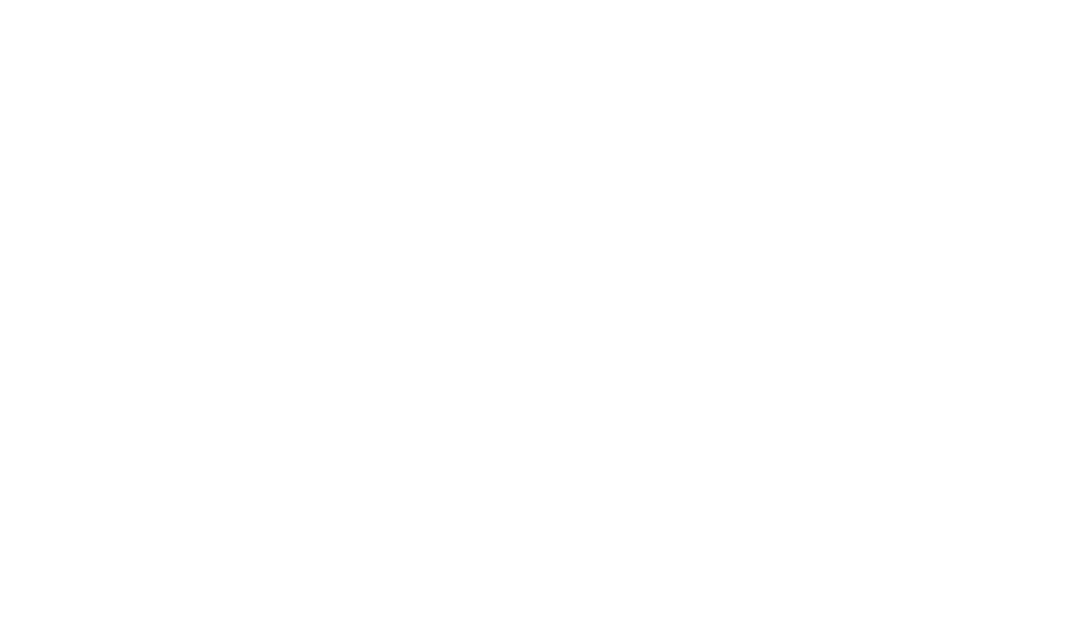
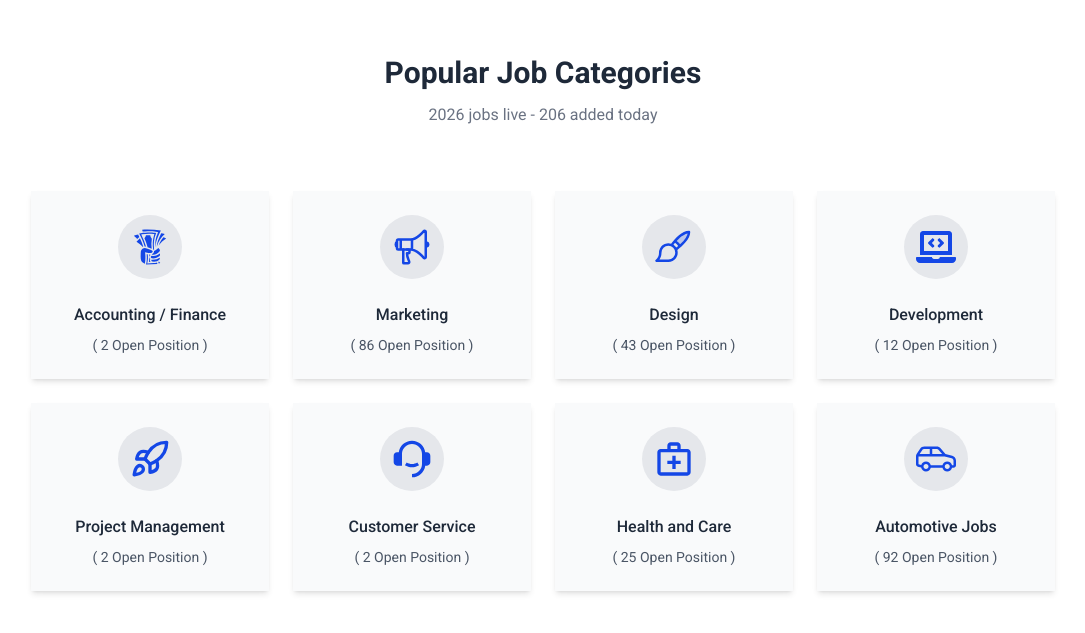
Before and after one commit to RincyPradeep/job-portal, a Next.js app: page / in a window 1280 px wide. Shown: the part 809-1442 px from the top of the page, without its empty margins (97-1182 px from the left). Before the commit the page ends 800 px from the top, so only its background shows below. Built offline with nearby package versions, Linux system fonts and the light colour scheme.

Commit message:
Category section

```diff
--- /dev/null
+++ b/components/helper/SectionHeading.tsx
@@ -0,0 +1,19 @@
+import React from 'react'
+
+
+type Props={
+    heading: string;
+    subHeading: string
+}
+
+const SectionHeading = ({heading, subHeading}:Props) => {
+
+  return (
+    <div>
+        <h1 className='text-2xl sm:text-3xl font-bold text-gray-800 dark:text-gray-200 text-center'>{heading}</h1>
+        <p className='text-center mt-3 text-gray-500 dark:text-gray-400'>{subHeading}</p>
+    </div>
+  )
+}
+
+export default SectionHeading
--- a/components/home/Home.tsx
+++ b/components/home/Home.tsx
@@ -1,10 +1,12 @@
 import React from 'react'
 import Hero from './hero/Hero'
+import Category from './category/Category'
 
 const Home = () => {
   return (
     <div className='overflow-hidden'>
       <Hero />
+      <Category />
     </div>
   )
 }
--- /dev/null
+++ b/components/home/category/Category.tsx
@@ -0,0 +1,93 @@
+import SectionHeading from '@/components/helper/SectionHeading';
+import React from 'react'
+import { FaLaptopCode } from 'react-icons/fa';
+import { GiTakeMyMoney } from 'react-icons/gi'
+import { IoMegaphoneOutline } from 'react-icons/io5'
+import { LiaCarSideSolid } from 'react-icons/lia';
+import { LuRocket } from 'react-icons/lu';
+import { MdOutlineMedicalServices } from 'react-icons/md';
+import { PiPaintBrushDuotone } from 'react-icons/pi';
+import { RiCustomerService2Fill } from 'react-icons/ri';
+import CategoryCard from './CategoryCard';
+
+const categoryData = [
+  {
+    id: 1,
+    categoryName: "Accounting / Finance",
+    openPositions: 2,
+    icon: <GiTakeMyMoney className="w-10 h-10 text-blue-700 dark:text-white" />,
+  },
+  {
+    id: 2,
+    categoryName: "Marketing",
+    openPositions: 86,
+    icon: (
+      <IoMegaphoneOutline className="w-10 h-10 text-blue-700 dark:text-white" />
+    ),
+  },
+  {
+    id: 3,
+    categoryName: "Design",
+    openPositions: 43,
+    icon: (
+      <PiPaintBrushDuotone className="w-10 h-10 text-blue-700 dark:text-white" />
+    ),
+  },
+  {
+    id: 4,
+    categoryName: "Development",
+    openPositions: 12,
+    icon: <FaLaptopCode className="w-10 h-10 text-blue-700 dark:text-white" />,
+  },
+  {
+    id: 5,
+    categoryName: "Project Management",
+    openPositions: 2,
+    icon: <LuRocket className="w-10 h-10 text-blue-700 dark:text-white" />,
+  },
+  {
+    id: 6,
+    categoryName: "Customer Service",
+    openPositions: 2,
+    icon: (
+      <RiCustomerService2Fill className="w-10 h-10 text-blue-700 dark:text-white" />
+    ),
+  },
+  {
+    id: 7,
+    categoryName: "Health and Care",
+    openPositions: 25,
+    icon: (
+      <MdOutlineMedicalServices className="w-10 h-10 text-blue-700 dark:text-white" />
+    ),
+  },
+  {
+    id: 8,
+    categoryName: "Automotive Jobs",
+    openPositions: 92,
+    icon: (
+      <LiaCarSideSolid className="w-10 h-10 text-blue-700 dark:text-white" />
+    ),
+  },
+];
+
+const Category = () => {
+  return (
+    <div className='pt-16 pb-16'>
+        <SectionHeading heading='Popular Job Categories' subHeading='2026 jobs live - 206 added today' />
+        <div className='w-[80%] mx-auto mt-16 grid grid-cols-1 sm:grid-cols-2 md:grid-cols-3 xl:grid-cols-4 gap-6'>
+            {
+                categoryData.map(category=>{
+                    return(
+                        <div key={category.id}>
+                            <CategoryCard category={category} />
+                        </div>
+                    )
+                })
+            }
+        </div>
+    </div>
+  )
+}
+
+export default Category
--- /dev/null
+++ b/components/home/category/CategoryCard.tsx
@@ -0,0 +1,27 @@
+'use client'
+import React from 'react'
+import Tilt from 'react-parallax-tilt';
+
+
+type Props= {
+    category:{
+        id: number;
+        categoryName: string;
+        openPositions: number;
+        icon: React.JSX.Element;
+    }
+}
+
+const CategoryCard = ({category}:Props) => {
+  return (
+    <Tilt scale={1.5} transitionSpeed={500}>
+        <div className='p-6 bg-gray-50 dark:bg-gray-900 shadow-md'>
+            <div className='w-16 h-16 bg-gray-200 dark:bg-gray-800 rounded-full mx-auto flex items-center justify-center'>{category.icon}</div>
+            <h1 className='mt-6 text-center font-medium text-gray-800 dark:text-gray-200'>{category.categoryName}</h1>
+            <p className='mt-2 text-gray-600 dark:text-gray-400 text-sm text-center'>( {category.openPositions} Open Position )</p>
+        </div>
+    </Tilt>
+  )
+}
+
+export default CategoryCard
--- a/package.json
+++ b/package.json
@@ -13,7 +13,8 @@
     "next-themes": "^0.4.6",
     "react": "19.2.1",
     "react-dom": "19.2.1",
-    "react-icons": "^5.5.0"
+    "react-icons": "^5.5.0",
+    "react-parallax-tilt": "^1.7.315"
   },
   "devDependencies": {
     "@tailwindcss/postcss": "^4",
```
Also changed, not shown: 1 other file (tests, documents, lock files or other folders).
